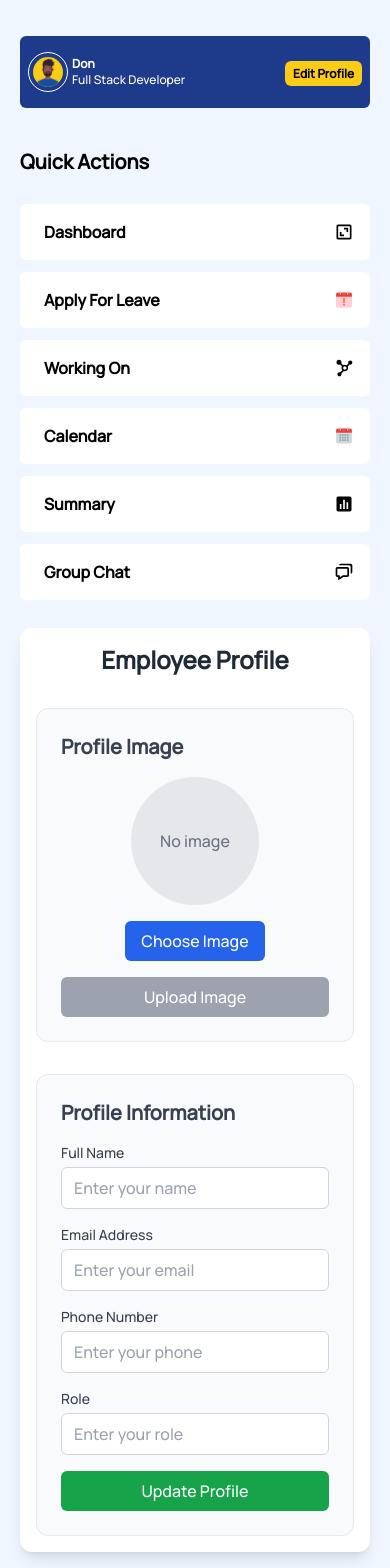
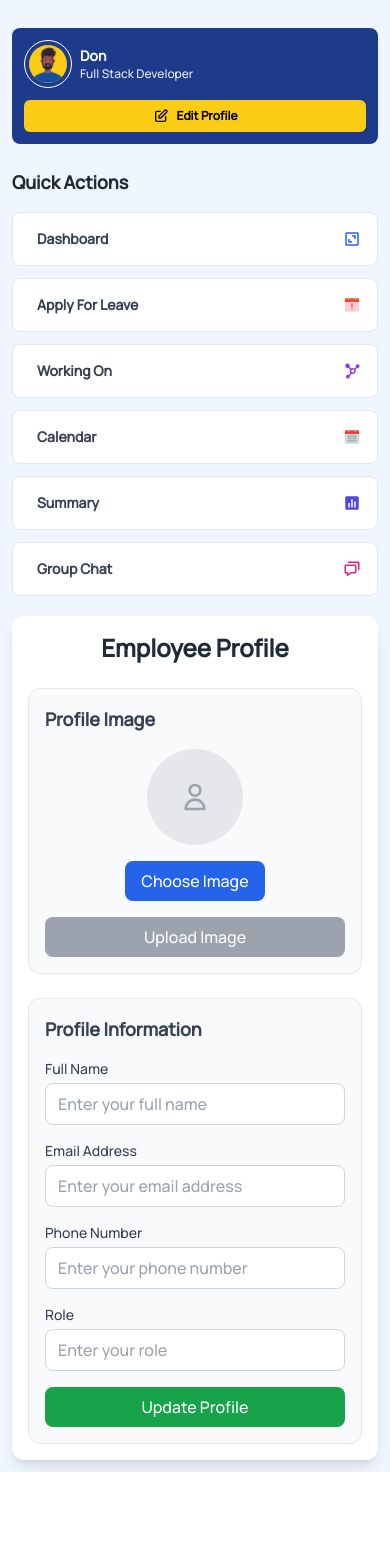
Before and after one commit to Harshadbankar1596/EmployeManageMent, a React (Vite) app in the folder frontend/: page /profile in a window 390 px wide. Shown: the top 1568 px of the page. After the commit the page ends 1472 px from the top, so only its background shows below. Built offline with nearby package versions, Linux system fonts and the light colour scheme; a web font is replaced by a local one.

Commit message:
make all component responsive

```diff
--- a/frontend/src/App.jsx
+++ b/frontend/src/App.jsx
@@ -10,17 +10,21 @@ import Side from "./components/aside/side";
 import CalendarComponent from "./components/calender/calender.jsx";
 import Summary from "./components/summary/summary.jsx";
 import Employeprofile from "./components/profie/employeprofile.jsx";
+
 const App = () => {
   const location = useLocation();
   const hideNavPaths = ["/login", "/register"];
   const shouldHideNav = hideNavPaths.includes(location.pathname);
 
   return (
-    <div className="bg-blue-50  flex flex-col md:flex-row min-h-screen">
-      <div className="w-full md:w-1/4 mb-4 md:mb-0">
+    <div className="bg-blue-50 flex flex-col lg:flex-row min-h-screen">
+      {/* Sidebar - hidden on mobile, shown on larger screens */}
+      <div className="w-full lg:w-1/4 xl:w-1/5 mb-4 lg:mb-0">
         <Side />
       </div>
-      <div className="w-full md:w-3/4 py-5 px-5">
+
+      {/* Main content area */}
+      <div className="w-full lg:w-3/4 xl:w-4/5 py-3 sm:py-4 lg:py-5 px-3 sm:px-4 lg:px-5">
         {!shouldHideNav && <Nav />}
         {!shouldHideNav && <Quickaction />}
         <Routes>
--- a/frontend/src/components/dashboard/nav.jsx
+++ b/frontend/src/components/dashboard/nav.jsx
@@ -1,45 +1,3 @@
-// import {useEffect, useState } from 'react'
-// import { useSelector } from 'react-redux'
-// import { useNavigate , Link } from 'react-router-dom'
-// import { useGetimageMutation } from '../../redux/apislice'
-// const Nav = () => {
-//     const user = useSelector((state) => state.user)
-//     const navigate = useNavigate()
-//     const [getimage] = useGetimageMutation()
-//     const [image , setImage] = useState(null)
-
-
-//     useEffect(() => {
-//         const fetchImage = async () => {
-//             const res = await getimage(user.id).unwrap()
-//             setImage(res.image.data)
-//             console.log(res.image.data)
-//         }
-//         fetchImage()
-//     }, [user.id])
-//     return (
-//         <div className=' flex justify-between items-center  rounded-md px-2 sm:px-4 md:px-5 py-4 sm:py-3 md:py-5 bg-blue-900'>
-//             <div className='flex items-center gap-1 sm:gap-2 md:gap-4 w-fit'>
-//                 <div className='border border-white rounded-full p-1 w-10 h-10 sm:w-12 sm:h-12 md:w-16 md:h-16 lg:w-20 lg:h-20'>
-//                     <img className='bg-yellow-400 rounded-full w-full h-full object-cover' src={image || "/dp.svg"} alt="" />
-//                 </div>
-//                 <div>
-//                     <p className='text-white font-bold text-xs sm:text-sm md:text-lg lg:text-xl'>{user.name || "Don"}</p>
-//                     <p className='text-white text-xs sm:text-xs md:text-sm'>{user.role || "Full Stack Developer"}</p>
-//                 </div>
-//             </div>
-//             <div>
-//                 <Link to={"/profile"} className='text-black font-semibold px-2 sm:px-3 md:px-5 py-1 sm:py-1.5 md:py-2 rounded-md bg-yellow-400 text-xs sm:text-xs md:text-sm lg:text-base hover:bg-yellow-300 transition-colors'>
-//                     Edit Profile
-//                 </Link>
-//             </div>
-//         </div>
-//     )
-// }
-
-// export default Nav
-
-
 import { useEffect, useState } from 'react';
 import { useSelector } from 'react-redux';
 import {  Link } from 'react-router-dom';
@@ -99,29 +57,35 @@ const Nav = () => {
   }, [user.id, getimage]);
 
   return (
-    <div className='flex justify-between items-center rounded-md px-2 sm:px-4 md:px-5 py-4 sm:py-3 md:py-5 bg-blue-900'>
-      <div className='flex items-center gap-1 sm:gap-2 md:gap-4 w-fit'>
-        <div className='border border-white rounded-full p-1 w-10 h-10 sm:w-12 sm:h-12 md:w-16 md:h-16 lg:w-20 lg:h-20'>
+    <div className='flex flex-col sm:flex-row justify-between items-start sm:items-center rounded-lg px-3 sm:px-4 lg:px-6 py-3 sm:py-4 lg:py-5 bg-blue-900 gap-3 sm:gap-4'>
+      {/* User Info Section */}
+      <div className='flex items-center gap-2 sm:gap-3 lg:gap-4 w-full sm:w-auto'>
+        <div className='border border-white rounded-full p-1 w-12 h-12 sm:w-14 sm:h-14 lg:w-16 lg:h-16 xl:w-20 xl:h-20 flex-shrink-0'>
           <img
             className='bg-yellow-400 rounded-full w-full h-full object-cover'
             src={image || '/dp.svg'}
             alt='Profile'
           />
         </div>
-        <div>
-          <p className='text-white font-bold text-xs sm:text-sm md:text-lg lg:text-xl'>
+        <div className='min-w-0 flex-1'>
+          <p className='text-white font-bold text-sm sm:text-base lg:text-lg xl:text-xl truncate'>
             {user.name || 'Don'}
           </p>
-          <p className='text-white text-xs sm:text-xs md:text-sm'>
+          <p className='text-white text-xs sm:text-sm lg:text-base opacity-90 truncate'>
             {user.role || 'Full Stack Developer'}
           </p>
         </div>
       </div>
-      <div>
+
+      {/* Edit Profile Button */}
+      <div className='w-full sm:w-auto'>
         <Link
           to={'/profile'}
-          className='text-black font-semibold px-2 sm:px-3 md:px-5 py-1 sm:py-1.5 md:py-2 rounded-md bg-yellow-400 text-xs sm:text-xs md:text-sm lg:text-base hover:bg-yellow-300 transition-colors'
+          className='w-full sm:w-auto inline-flex justify-center items-center text-black font-semibold px-3 sm:px-4 lg:px-6 py-2 sm:py-2.5 lg:py-3 rounded-md bg-yellow-400 text-xs sm:text-sm lg:text-base hover:bg-yellow-300 transition-colors duration-200'
         >
+          <svg className="w-4 h-4 mr-2" fill="none" stroke="currentColor" viewBox="0 0 24 24">
+            <path strokeLinecap="round" strokeLinejoin="round" strokeWidth={2} d="M11 5H6a2 2 0 00-2 2v11a2 2 0 002 2h11a2 2 0 002-2v-5m-1.414-9.414a2 2 0 112.828 2.828L11.828 15H9v-2.828l8.586-8.586z" />
+          </svg>
           Edit Profile
         </Link>
       </div>
--- a/frontend/src/components/dashboard/quickaction.jsx
+++ b/frontend/src/components/dashboard/quickaction.jsx
@@ -3,109 +3,104 @@ import { Link } from 'react-router-dom'
 import { FcLeave } from "react-icons/fc";
 import { BiSolidNetworkChart, BiArea, BiSolidBarChartSquare , BiChat} from "react-icons/bi";
 import { FcCalendar } from "react-icons/fc";
+
 const Quikactionbox = () => {
   return (
-    <div className="mt-10 my-5 w-full">
-      <div>
-        <h1 className="text-xl font-bold">Quick Actions</h1>
+    <div className="mt-6 lg:mt-10 mb-5 w-full">
+      <div className="mb-4 lg:mb-6">
+        <h1 className="text-lg sm:text-xl lg:text-2xl font-bold text-gray-800">Quick Actions</h1>
       </div>
-      <div
-        className="
-          rounded-md py-2 my-5
-          grid grid-cols-1
-          sm:grid-cols-2
-          md:grid-cols-3
-          lg:grid-cols-5
-          gap-3 sm:gap-4
-          w-full
-        "
-      >
+
+      <div className="grid grid-cols-1 sm:grid-cols-2 lg:grid-cols-3 xl:grid-cols-5 gap-3 sm:gap-4 lg:gap-5 w-full">
         <Link
           to={"/"}
           className="
             flex items-center justify-between
-            bg-white py-4 px-4
-            rounded-md transition duration-700
-            hover:scale-105 hover:shadow-lg
-            flex-shrink-0 text-center
-            w-full
+            bg-white py-4 sm:py-5 lg:py-6 px-4 sm:px-5 lg:px-6
+            rounded-lg transition-all duration-300
+            hover:scale-105 hover:shadow-lg hover:bg-blue-50
+            border border-gray-200 hover:border-blue-300
+            text-center w-full
           "
         >
-          <p className="text-base sm:text-lg font-bold mx-2 sm:mx-3">Dashboard</p>
-          <BiArea className="text-xl sm:text-2xl" />
+          <p className="text-sm sm:text-base lg:text-lg font-bold mx-2 sm:mx-3 text-gray-700">Dashboard</p>
+          <BiArea className="text-lg sm:text-xl lg:text-2xl text-blue-600" />
         </Link>
+
         <Link
           to={"/leave"}
           className="
             flex items-center justify-between
-            bg-white py-4 px-4
-            rounded-md transition duration-700
-            hover:scale-105 hover:shadow-lg
-            flex-shrink-0 text-center
-            w-full
+            bg-white py-4 sm:py-5 lg:py-6 px-4 sm:px-5 lg:px-6
+            rounded-lg transition-all duration-300
+            hover:scale-105 hover:shadow-lg hover:bg-green-50
+            border border-gray-200 hover:border-green-300
+            text-center w-full
           "
         >
-          <p className="text-base sm:text-lg font-bold mx-2 sm:mx-3">Apply For Leave</p>
-          <FcLeave className="text-xl sm:text-2xl" />
+          <p className="text-sm sm:text-base lg:text-lg font-bold mx-2 sm:mx-3 text-gray-700">Apply For Leave</p>
+          <FcLeave className="text-lg sm:text-xl lg:text-2xl" />
         </Link>
+
         <Link
           to={"/works"}
           className="
             flex items-center justify-between
-            bg-white py-4 px-4
-            rounded-md transition duration-700
-            hover:scale-105 hover:shadow-lg
-            flex-shrink-0 text-center
-            w-full
+            bg-white py-4 sm:py-5 lg:py-6 px-4 sm:px-5 lg:px-6
+            rounded-lg transition-all duration-300
+            hover:scale-105 hover:shadow-lg hover:bg-purple-50
+            border border-gray-200 hover:border-purple-300
+            text-center w-full
           "
         >
-          <p className="text-base sm:text-lg font-bold mx-2 sm:mx-3">Working On</p>
-          <BiSolidNetworkChart className="text-xl sm:text-2xl" />
+          <p className="text-sm sm:text-base lg:text-lg font-bold mx-2 sm:mx-3 text-gray-700">Working On</p>
+          <BiSolidNetworkChart className="text-lg sm:text-xl lg:text-2xl text-purple-600" />
         </Link>
+
         <Link
           to={"/calender"}
           className="
             flex items-center justify-between
-            bg-white py-4 px-4
-            rounded-md transition duration-700
-            hover:scale-105 hover:shadow-lg
-            flex-shrink-0 text-center
-            w-full
+            bg-white py-4 sm:py-5 lg:py-6 px-4 sm:px-5 lg:px-6
+            rounded-lg transition-all duration-300
+            hover:scale-105 hover:shadow-lg hover:bg-orange-50
+            border border-gray-200 hover:border-orange-300
+            text-center w-full
           "
         >
-          <p className="text-base sm:text-lg font-bold mx-2 sm:mx-3">Calendar</p>
-          <FcCalendar className="text-xl sm:text-2xl" />
+          <p className="text-sm sm:text-base lg:text-lg font-bold mx-2 sm:mx-3 text-gray-700">Calendar</p>
+          <FcCalendar className="text-lg sm:text-xl lg:text-2xl" />
         </Link>
+
         <Link
           to={"/summary"}
           className="
             flex items-center justify-between
-            bg-white py-4 px-4
-            rounded-md transition duration-700
-            hover:scale-105 hover:shadow-lg
-            flex-shrink-0 text-center
-            w-full
+            bg-white py-4 sm:py-5 lg:py-6 px-4 sm:px-5 lg:px-6
+            rounded-lg transition-all duration-300
+            hover:scale-105 hover:shadow-lg hover:bg-indigo-50
+            border border-gray-200 hover:border-indigo-300
+            text-center w-full
           "
         >
-          <p className="text-base sm:text-lg font-bold mx-2 sm:mx-3">Summary</p>
-          <BiSolidBarChartSquare className="text-xl sm:text-2xl" />
+          <p className="text-sm sm:text-base lg:text-lg font-bold mx-2 sm:mx-3 text-gray-700">Summary</p>
+          <BiSolidBarChartSquare className="text-lg sm:text-xl lg:text-2xl text-indigo-600" />
         </Link>
+
         <Link
           to={"/groupchat"}
           className="
             flex items-center justify-between
-            bg-white py-4 px-4
-            rounded-md transition duration-700
-            hover:scale-105 hover:shadow-lg
-            flex-shrink-0 text-center
-            w-full
+            bg-white py-4 sm:py-5 lg:py-6 px-4 sm:px-5 lg:px-6
+            rounded-lg transition-all duration-300
+            hover:scale-105 hover:shadow-lg hover:bg-pink-50
+            border border-gray-200 hover:border-pink-300
+            text-center w-full sm:col-span-2 lg:col-span-1
           "
         >
-          <p className="text-base sm:text-lg font-bold mx-2 sm:mx-3">Group Chat</p>
-          <BiChat className="text-xl sm:text-2xl" />
+          <p className="text-sm sm:text-base lg:text-lg font-bold mx-2 sm:mx-3 text-gray-700">Group Chat</p>
+          <BiChat className="text-lg sm:text-xl lg:text-2xl text-pink-600" />
         </Link>
-
-
       </div>
     </div>
   )
--- a/frontend/src/components/profie/employeprofile.jsx
+++ b/frontend/src/components/profie/employeprofile.jsx
@@ -73,32 +73,34 @@ const EmployeProfile = () => {
   };
 
   return (
-    <div className="max-w-4xl mx-auto p-4 sm:p-6 bg-white rounded-xl shadow-lg">
-      <h1 className="text-2xl sm:text-3xl font-bold text-center text-gray-800 mb-8">
+    <div className="max-w-4xl mx-auto p-4 sm:p-6 lg:p-8 bg-white rounded-xl shadow-lg">
+      <h1 className="text-2xl sm:text-3xl lg:text-4xl font-bold text-center text-gray-800 mb-6 sm:mb-8">
         Employee Profile
       </h1>
 
-      <div className="grid grid-cols-1 md:grid-cols-2 gap-8">
+      <div className="grid grid-cols-1 lg:grid-cols-2 gap-6 sm:gap-8">
         {/* Profile Image Section */}
-        <div className="bg-gray-50 p-6 rounded-xl border border-gray-200">
-          <h2 className="text-xl font-semibold text-gray-700 mb-4">Profile Image</h2>
-          <form onSubmit={handleUpload} className="space-y-4">
+        <div className="bg-gray-50 p-4 sm:p-6 rounded-xl border border-gray-200">
+          <h2 className="text-lg sm:text-xl lg:text-2xl font-semibold text-gray-700 mb-4 sm:mb-6">Profile Image</h2>
+          <form onSubmit={handleUpload} className="space-y-4 sm:space-y-6">
             <div className="flex flex-col items-center">
-              <div className="relative mb-4">
+              <div className="relative mb-4 sm:mb-6">
                 {preview ? (
                   <img
                     src={preview}
                     alt="Preview"
-                    className="w-32 h-32 object-cover rounded-full border-4 border-white shadow-md"
+                    className="w-24 h-24 sm:w-32 sm:h-32 lg:w-40 lg:h-40 object-cover rounded-full border-4 border-white shadow-lg"
                   />
                 ) : (
-                  <div className="bg-gray-200 border-2 border-dashed rounded-full w-32 h-32 flex items-center justify-center">
-                    <span className="text-gray-500">No image</span>
+                  <div className="bg-gray-200 border-2 border-dashed rounded-full w-24 h-24 sm:w-32 sm:h-32 lg:w-40 lg:h-40 flex items-center justify-center">
+                    <svg className="w-8 h-8 sm:w-12 sm:h-12 text-gray-400" fill="none" stroke="currentColor" viewBox="0 0 24 24">
+                      <path strokeLinecap="round" strokeLinejoin="round" strokeWidth={2} d="M16 7a4 4 0 11-8 0 4 4 0 018 0zM12 14a7 7 0 00-7 7h14a7 7 0 00-7-7z" />
+                    </svg>
                   </div>
                 )}
               </div>
 
-              <label className="cursor-pointer bg-blue-600 hover:bg-blue-700 text-white px-4 py-2 rounded-md transition duration-300 ease-in-out transform hover:scale-105">
+              <label className="cursor-pointer bg-blue-600 hover:bg-blue-700 text-white px-4 sm:px-6 py-2 sm:py-3 rounded-lg transition duration-300 ease-in-out transform hover:scale-105 font-medium">
                 <span>Choose Image</span>
                 <input
                   type="file"
@@ -112,7 +114,7 @@ const EmployeProfile = () => {
             <button
               type="submit"
               disabled={isLoading || !selectedFile}
-              className={`w-full py-2 px-4 rounded-md text-white font-medium ${
+              className={`w-full py-2 sm:py-3 px-4 rounded-lg text-white font-medium ${
                 isLoading || !selectedFile
                   ? 'bg-gray-400 cursor-not-allowed'
                   : 'bg-blue-600 hover:bg-blue-700'
@@ -132,53 +134,53 @@ const EmployeProfile = () => {
         </div>
 
         {/* Profile Update Section */}
-        <div className="bg-gray-50 p-6 rounded-xl border border-gray-200">
-          <h2 className="text-xl font-semibold text-gray-700 mb-4">Profile Information</h2>
-          <form onSubmit={handleUpdate} className="space-y-4">
+        <div className="bg-gray-50 p-4 sm:p-6 rounded-xl border border-gray-200">
+          <h2 className="text-lg sm:text-xl lg:text-2xl font-semibold text-gray-700 mb-4 sm:mb-6">Profile Information</h2>
+          <form onSubmit={handleUpdate} className="space-y-4 sm:space-y-6">
             <div>
-              <label className="block text-sm font-medium text-gray-700 mb-1">Full Name</label>
+              <label className="block text-sm font-medium text-gray-700 mb-1 sm:mb-2">Full Name</label>
               <input
                 name="name"
                 type="text"
                 value={formData.name}
                 onChange={handleChange}
-                className="w-full px-3 py-2 border border-gray-300 rounded-md focus:outline-none focus:ring-2 focus:ring-blue-500"
-                placeholder="Enter your name"
+                className="w-full px-3 sm:px-4 py-2 sm:py-3 border border-gray-300 rounded-lg focus:outline-none focus:ring-2 focus:ring-blue-500 focus:border-blue-500 transition-colors duration-200"
+                placeholder="Enter your full name"
               />
             </div>
 
             <div>
-              <label className="block text-sm font-medium text-gray-700 mb-1">Email Address</label>
+              <label className="block text-sm font-medium text-gray-700 mb-1 sm:mb-2">Email Address</label>
               <input
                 name="email"
                 type="email"
                 value={formData.email}
                 onChange={handleChange}
-                className="w-full px-3 py-2 border border-gray-300 rounded-md focus:outline-none focus:ring-2 focus:ring-blue-500"
-                placeholder="Enter your email"
+                className="w-full px-3 sm:px-4 py-2 sm:py-3 border border-gray-300 rounded-lg focus:outline-none focus:ring-2 focus:ring-blue-500 focus:border-blue-500 transition-colors duration-200"
+                placeholder="Enter your email address"
               />
             </div>
 
             <div>
-              <label className="block text-sm font-medium text-gray-700 mb-1">Phone Number</label>
+              <label className="block text-sm font-medium text-gray-700 mb-1 sm:mb-2">Phone Number</label>
               <input
                 name="phone"
                 type="text"
                 value={formData.phone}
                 onChange={handleChange}
-                className="w-full px-3 py-2 border border-gray-300 rounded-md focus:outline-none focus:ring-2 focus:ring-blue-500"
-                placeholder="Enter your phone"
+                className="w-full px-3 sm:px-4 py-2 sm:py-3 border border-gray-300 rounded-lg focus:outline-none focus:ring-2 focus:ring-blue-500 focus:border-blue-500 transition-colors duration-200"
+                placeholder="Enter your phone number"
               />
             </div>
 
             <div>
-              <label className="block text-sm font-medium text-gray-700 mb-1">Role</label>
+              <label className="block text-sm font-medium text-gray-700 mb-1 sm:mb-2">Role</label>
               <input
                 name="role"
                 type="text"
                 value={formData.role}
                 onChange={handleChange}
-                className="w-full px-3 py-2 border border-gray-300 rounded-md focus:outline-none focus:ring-2 focus:ring-blue-500"
+                className="w-full px-3 sm:px-4 py-2 sm:py-3 border border-gray-300 rounded-lg focus:outline-none focus:ring-2 focus:ring-blue-500 focus:border-blue-500 transition-colors duration-200"
                 placeholder="Enter your role"
               />
             </div>
@@ -186,7 +188,7 @@ const EmployeProfile = () => {
             <button
               type="submit"
               disabled={isUpdateLoading}
-              className={`w-full py-2 px-4 rounded-md text-white font-medium ${
+              className={`w-full py-2 sm:py-3 px-4 rounded-lg text-white font-medium ${
                 isUpdateLoading
                   ? 'bg-gray-400 cursor-not-allowed'
                   : 'bg-green-600 hover:bg-green-700'
@@ -200,10 +202,10 @@ const EmployeProfile = () => {
 
       {/* Status Messages */}
       {message && (
-        <div className={`mt-6 p-3 rounded-lg text-center ${
+        <div className={`mt-6 p-3 sm:p-4 rounded-lg text-center ${
           message.includes("success")
-            ? "bg-green-100 text-green-700"
-            : "bg-red-100 text-red-700"
+            ? "bg-green-100 text-green-700 border border-green-200"
+            : "bg-red-100 text-red-700 border border-red-200"
         }`}>
           {message}
         </div>
```
Also changed, not shown: frontend/src/components/aside/side.jsx (+54 -17 lines), frontend/src/components/dashboard/works.jsx (+0 -28 lines), frontend/src/components/login/login.jsx (+3 -5 lines), frontend/src/components/modals/modal.jsx (+53 -52 lines).
